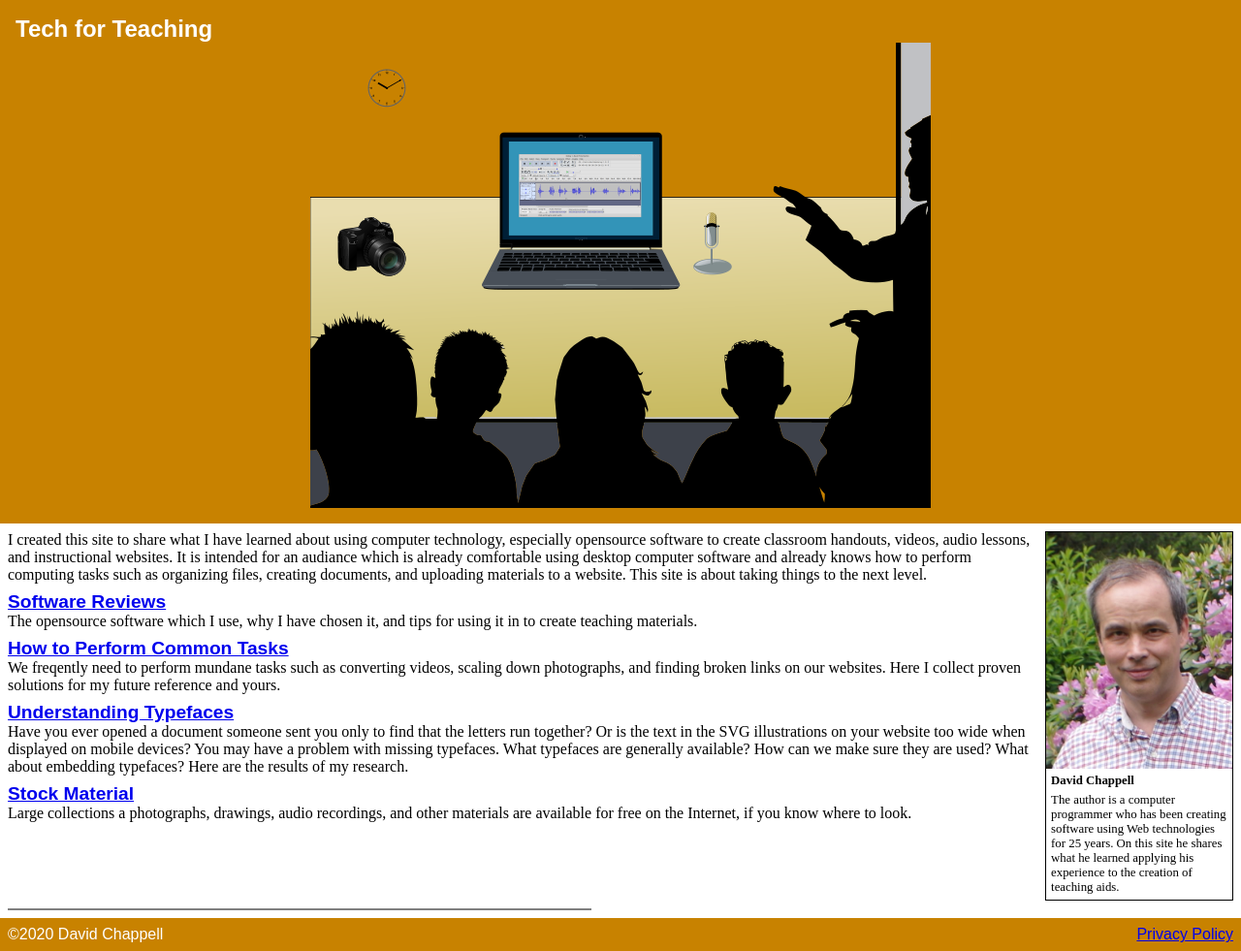
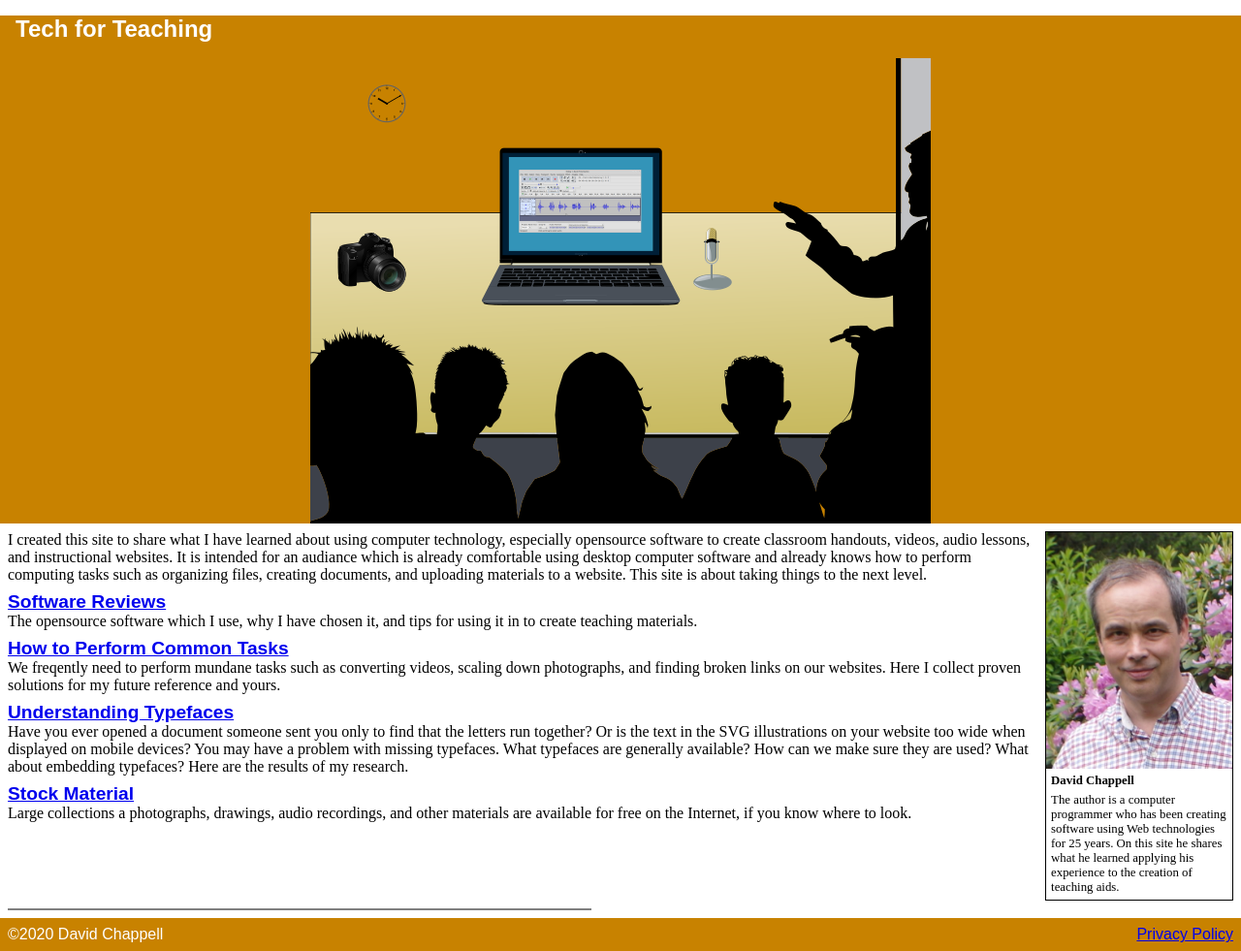
Before and after one commit to david672orford/tech-for-teaching, a Jekyll site: the page built from index.md, in a window 1280 px wide. Shown: the whole page at 97% size. Built offline with Jekyll 4.4.1, drawn with Linux system fonts in a browser that asks for light colours; our own code applies the rules of GitHub Pages for plain Markdown files.

Commit message:
image placement improvements

```diff
--- a/assets/css/style.css
+++ b/assets/css/style.css
@@ -17,17 +17,14 @@ HEADER, FOOTER {
 	color: white;
 	background-color: #c88200;
 	}
-HEADER {
-	padding: 1em;
-	}
-IMG.title {
+HEADER IMG {
 	display: block;
 	margin: 0 auto;
 	width: 100%;
 	max-width: 640px;
 	}
-
 H1 {
+	margin: .67em;	/* 1em */
 	font-size: 150%;
 	color: inherit;
 	background-color: inherit;
```
